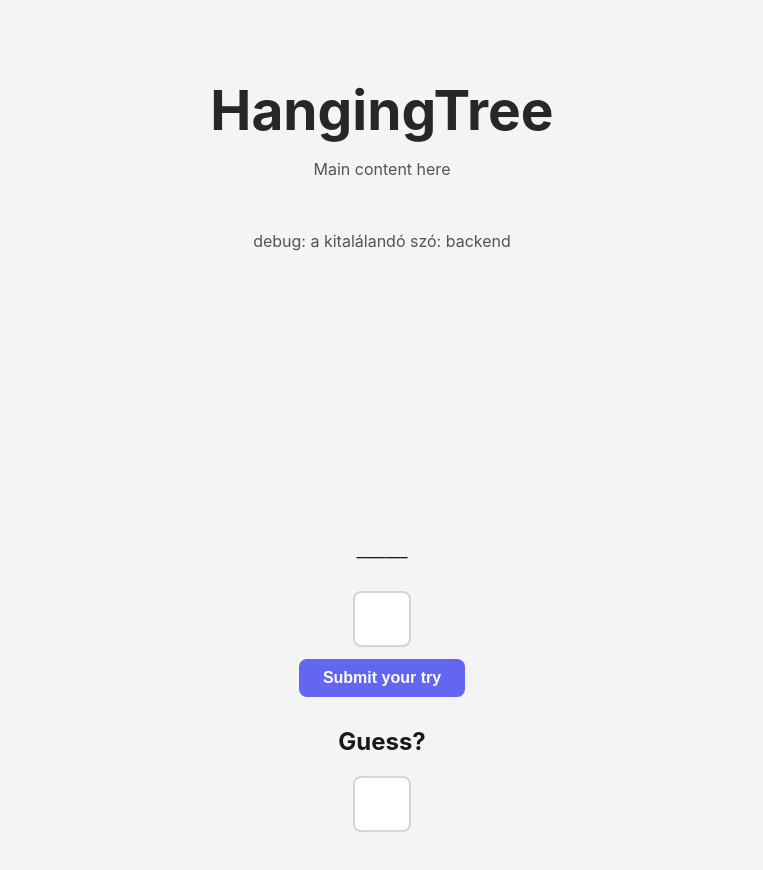
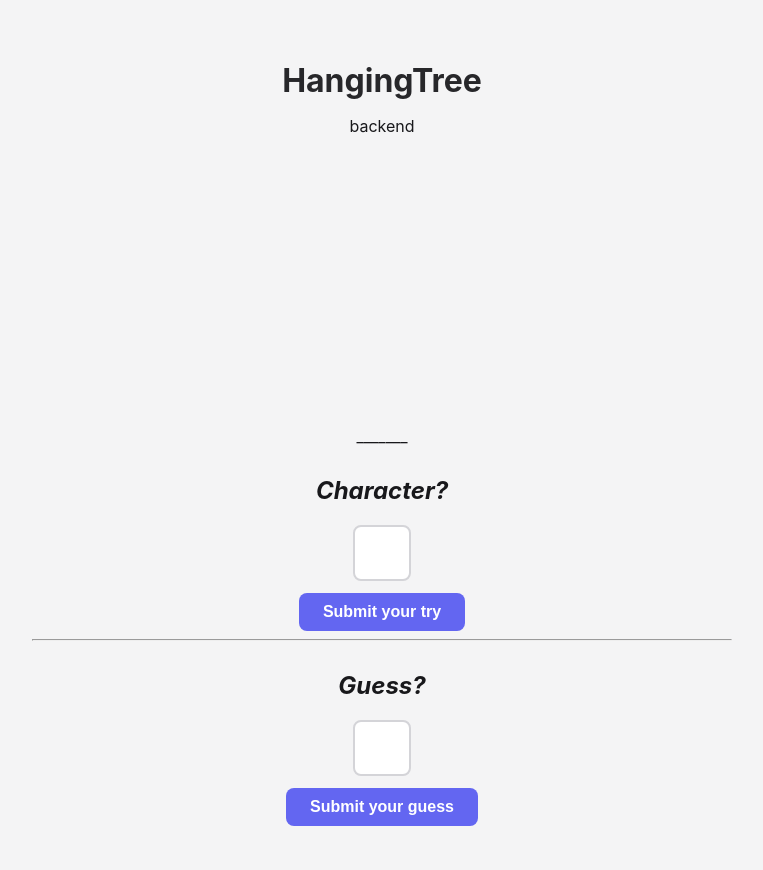
Before and after one commit to 6gDav/HangingTree, a SvelteKit app: page / in a window 1280 px wide. Shown: the whole page, without its empty margins (258-1021 px from the left). Built offline with nearby package versions, Linux system fonts and the light colour scheme.

Commit message:
feat: guess logic added

```diff
--- a/src/routes/+page.svelte
+++ b/src/routes/+page.svelte
@@ -19,6 +19,7 @@
     );
 
     let inputChar: string = $state<string>("");
+    let guessText: string = $state<string>("");
 
     let includedChars: string[] = $state<string[]>([]);
 
@@ -32,13 +33,15 @@
 
     let isLost = $derived(errorCounter >= 12);
 
+    function reset() {
+        selected_word = words[Math.floor(Math.random() * words.length)];
+        includedChars = [];
+        errorCounter = 0;
+        inputChar = "";
+        guessText = "";
+    };
+
     $effect(() => {
-        const reset = () => {
-            selected_word = words[Math.floor(Math.random() * words.length)];
-            includedChars = [];
-            errorCounter = 0;
-        };
-
         if (isWon) {
             reset();
             alert("Victory!");
@@ -51,11 +54,10 @@
     function handleSubmit(event: SubmitEvent) {
         event.preventDefault();
         submitCharacter();
+        submitGuess();
     }
 
     function submitCharacter() {
-        console.log("exc");
-
         const char = inputChar.toLowerCase();
 
         if (char && /^[a-z]$/.test(char)) {
@@ -73,14 +75,20 @@
         console.log(includedChars);
         inputChar = "";
     }
+
+    function submitGuess() {
+        const guess = guessText.toLowerCase();
+
+        if (guess === selected_word) {
+            reset()
+            alert("Victory!");
+        }
+    }
 </script>
 
 <main>
-    <h1 style="font-size: 55px;">HangingTree</h1>
-    <p>Main content here</p>
-    <br />
-    <p>debug: a kitalálandó szó: {selected_word}</p>
-
+    <h1>HangingTree</h1>
+    <p>{selected_word}</p>
     <img
         src="{base}/hangman_states/a{errorCounter}.png"
         alt="Hangman state {errorCounter}"
@@ -101,13 +109,17 @@
     {/each}
 
     <form onsubmit={(e: SubmitEvent) => handleSubmit(e)}>
+        <h2>Character?</h2>
         <input type="text" maxlength="1" bind:value={inputChar} />
         <br />
         <button onclick={() => submitCharacter()}>Submit your try</button>
     </form>
+    <hr />
     <form action="">
         <h2>Guess?</h2>
-        <input type="text" maxlength="1" />
+        <input type="text" bind:value={guessText} />
+        <br />
+        <button onclick={() => submitGuess()}>Submit your guess</button>
     </form>
 </main>
 
@@ -139,8 +151,8 @@
         color: #27272a;
     }
 
-    p {
-        color: #52525b;
+    h2 {
+        font-style: italic;
     }
 
     img {
```
